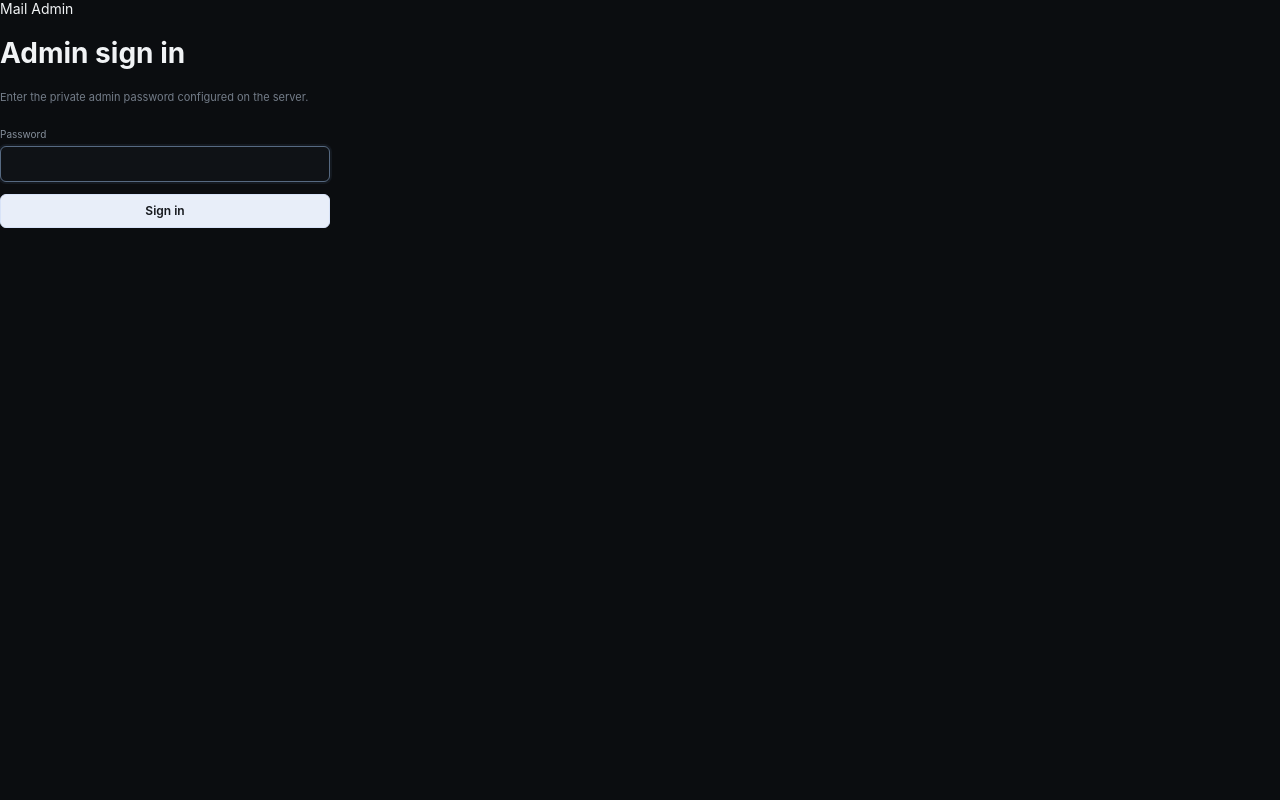
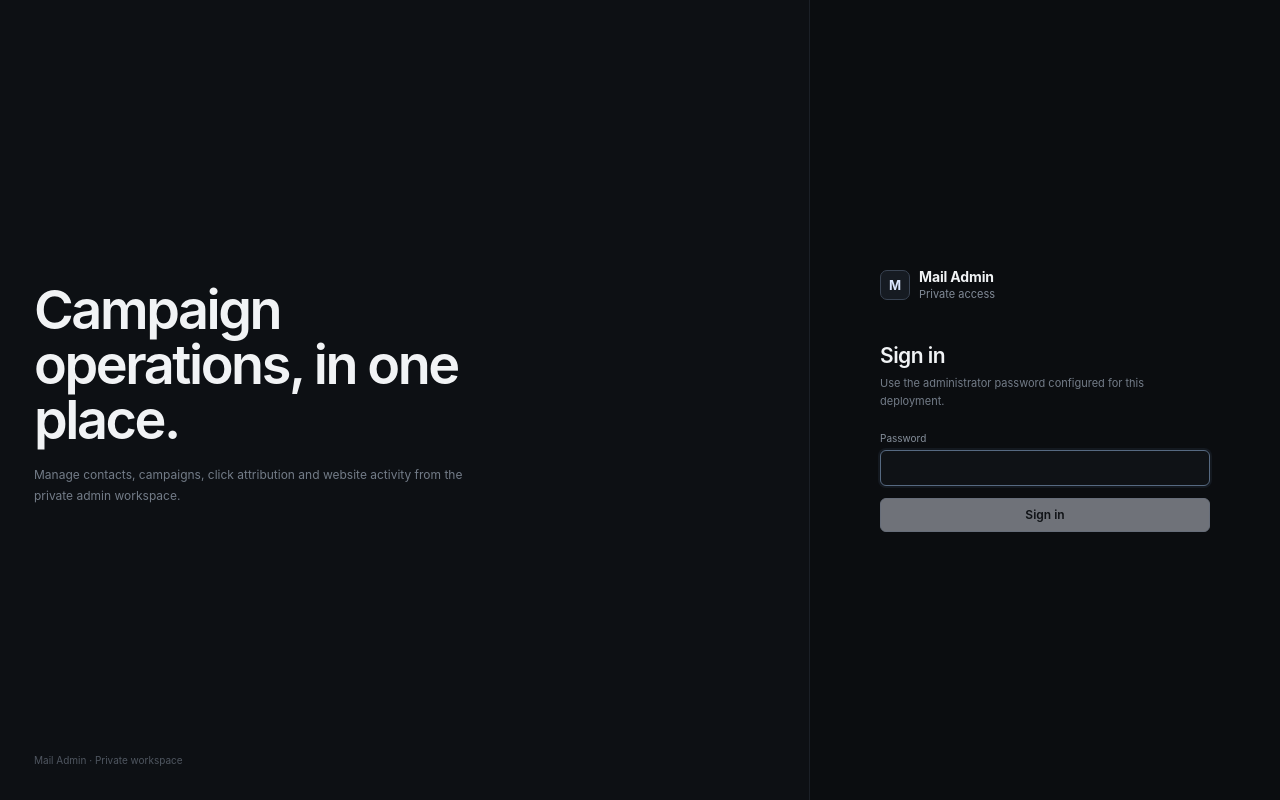
Before and after one commit to KSamtoclef/mail-admin, a Next.js app: page /login in a window 1280 px wide. Built offline with nearby package versions, Linux system fonts and the light colour scheme.

Commit message:
Refine admin login experience

```diff
--- a/app/login/page.tsx
+++ b/app/login/page.tsx
@@ -19,12 +19,16 @@ export default function LoginPage() {
         body: JSON.stringify({ password })
       });
       const result = await response.json();
+
       if (!response.ok) {
         setError(result.error || "Unable to sign in");
         return;
       }
+
       const next = new URLSearchParams(window.location.search).get("next") || "/";
       window.location.href = next.startsWith("/") ? next : "/";
+    } catch {
+      setError("Unable to reach the sign-in service");
     } finally {
       setLoading(false);
     }
@@ -32,15 +36,45 @@ export default function LoginPage() {
 
   return (
     <main className="loginShell">
-      <form className="loginCard" onSubmit={submit}>
-        <div className="brand">Mail <span>Admin</span></div>
-        <h1>Admin sign in</h1>
-        <p className="subtitle">Enter the private admin password configured on the server.</p>
-        <label className="label">Password</label>
-        <input className="input" type="password" autoComplete="current-password" value={password} onChange={(e) => setPassword(e.target.value)} autoFocus />
-        {error ? <p className="note" style={{ color: "#fb7185" }}>{error}</p> : null}
-        <button className="button buttonPrimary" type="submit" disabled={loading} style={{ width: "100%", marginTop: 12 }}>{loading ? "Signing in…" : "Sign in"}</button>
-      </form>
+      <aside className="loginAside">
+        <div className="loginAsideTitle">
+          <h1>Campaign operations, in one place.</h1>
+          <p>Manage contacts, campaigns, click attribution and website activity from the private admin workspace.</p>
+        </div>
+        <div className="loginAsideFoot">Mail Admin · Private workspace</div>
+      </aside>
+
+      <section className="loginPane">
+        <form className="loginCard" onSubmit={submit}>
+          <div className="loginBrand">
+            <div className="brandMark">M</div>
+            <div>
+              <div className="brandName">Mail Admin</div>
+              <div className="brandMeta">Private access</div>
+            </div>
+          </div>
+
+          <h2>Sign in</h2>
+          <p>Use the administrator password configured for this deployment.</p>
+
+          <label htmlFor="password">Password</label>
+          <input
+            id="password"
+            className="input"
+            type="password"
+            autoComplete="current-password"
+            value={password}
+            onChange={(event) => setPassword(event.target.value)}
+            autoFocus
+          />
+
+          {error ? <p className="loginError">{error}</p> : null}
+
+          <button className="button buttonPrimary loginButton" type="submit" disabled={loading || !password}>
+            {loading ? "Signing in…" : "Sign in"}
+          </button>
+        </form>
+      </section>
     </main>
   );
 }
```
